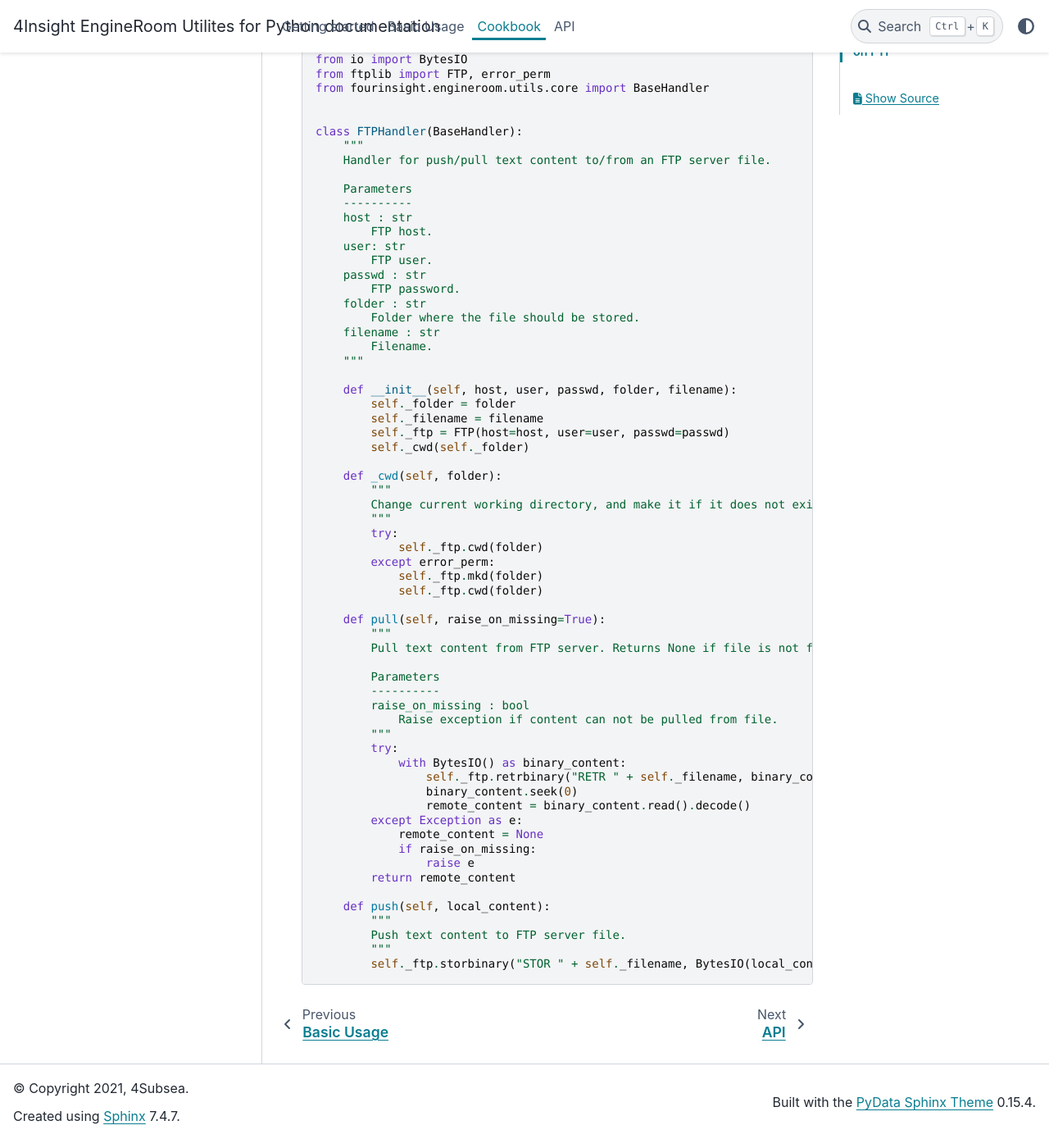
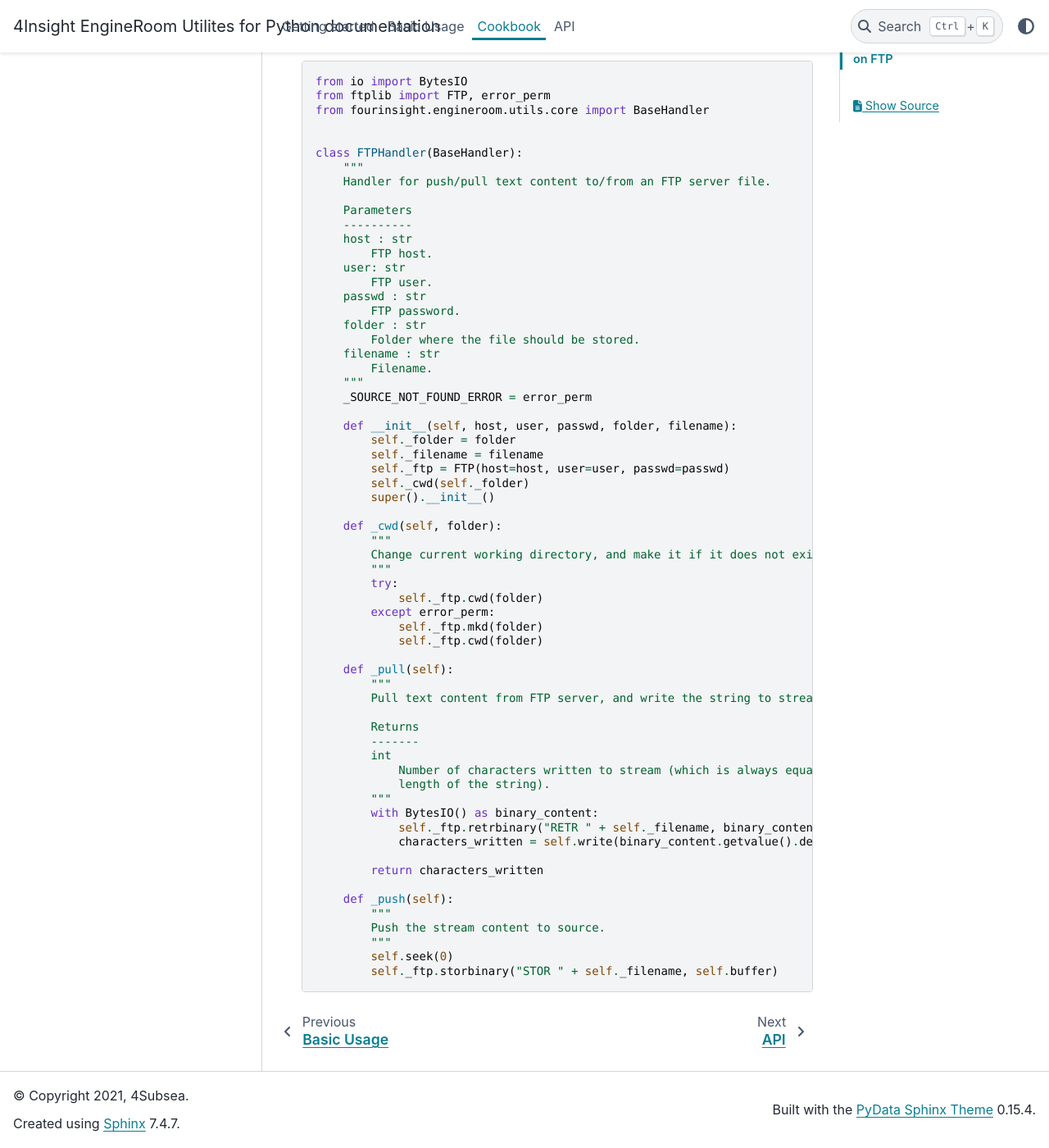
Before and after one commit to 4Subsea/fourinsight-engineroom-utils-python, a Sphinx documentation site: the page built from docs/cookbook.rst, in a window 1280 px wide and 1400 px high, scrolled down 367 px. Shown: the whole window at 82% size. Built offline with Sphinx 7.4.7 and the PyData theme 0.15.4, drawn with Linux system fonts in a browser that asks for light colours; some of the changed text lies outside the part shown.

Commit message:
feat: make handlers behave like streams [dst-128]

```diff
--- a/docs/cookbook.rst
+++ b/docs/cookbook.rst
@@ -9,8 +9,9 @@ Set up a custom handler based on FTP
 
 This example shows how you can set up a custom handler based on FTP. The handler
 must inherit from :class:`~fourinsight.engineroom.utils.core.BaseHandler`, and override
-the two abstract methods, :meth:`push()` and :meth:`pull()`. If the file content you
-want to download does not exist, the :meth:`pull()` method should return ``None``.
+the two abstract methods, ``_push()`` and ``_pull()``. It is recommended to also
+set the class variable, ``_SOURCE_NOT_FOUND_ERROR``, to the type of exception that
+is expected to be raised if the source file can not be read.
 
 .. code-block:: python
 
@@ -36,12 +37,14 @@ want to download does not exist, the :meth:`pull()` method should return ``None`
         filename : str
             Filename.
         """
+        _SOURCE_NOT_FOUND_ERROR = error_perm
 
         def __init__(self, host, user, passwd, folder, filename):
             self._folder = folder
             self._filename = filename
             self._ftp = FTP(host=host, user=user, passwd=passwd)
             self._cwd(self._folder)
+            super().__init__()
 
         def _cwd(self, folder):
             """
@@ -53,28 +56,25 @@ want to download does not exist, the :meth:`pull()` method should return ``None`
                 self._ftp.mkd(folder)
                 self._ftp.cwd(folder)
 
-        def pull(self, raise_on_missing=True):
+        def _pull(self):
             """
-            Pull text content from FTP server. Returns None if file is not found.
+            Pull text content from FTP server, and write the string to stream.
 
-            Parameters
-            ----------
-            raise_on_missing : bool
-                Raise exception if content can not be pulled from file.
+            Returns
+            -------
+            int
+                Number of characters written to stream (which is always equal to the
+                length of the string).
             """
-            try:
-                with BytesIO() as binary_content:
-                    self._ftp.retrbinary("RETR " + self._filename, binary_content.write)
-                    binary_content.seek(0)
-                    remote_content = binary_content.read().decode()
-            except Exception as e:
-                remote_content = None
-                if raise_on_missing:
-                    raise e
-            return remote_content
+            with BytesIO() as binary_content:
+                self._ftp.retrbinary("RETR " + self._filename, binary_content.write)
+                characters_written = self.write(binary_content.getvalue().decode(self.encoding))
 
-        def push(self, local_content):
+            return characters_written
+
+        def _push(self):
             """
-            Push text content to FTP server file.
+            Push the stream content to source.
             """
-            self._ftp.storbinary("STOR " + self._filename, BytesIO(local_content.encode()))
+            self.seek(0)
+            self._ftp.storbinary("STOR " + self._filename, self.buffer)
```
Also changed, not shown: docs/basic_usage.rst (+28 -8 lines), Untitled.ipynb, Untitled1.ipynb (deleted), 2 other files.
